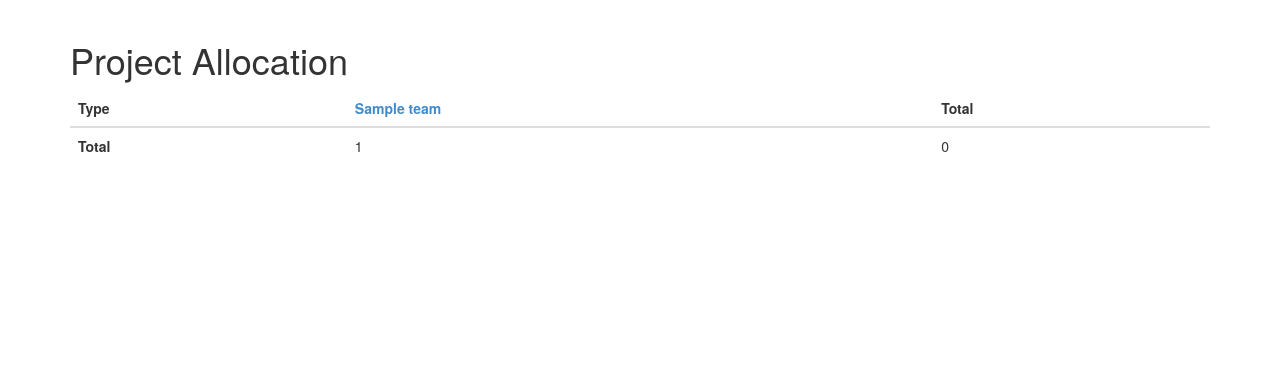
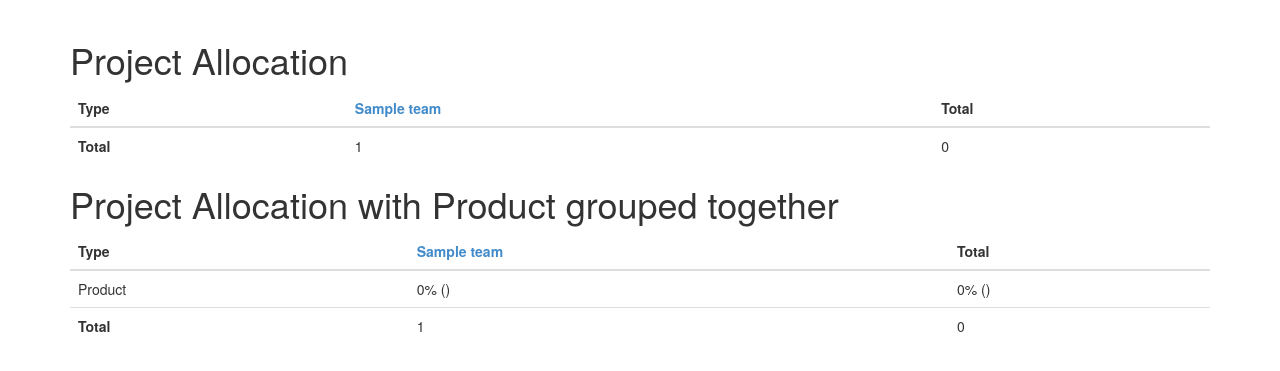
Before and after one commit to annado/bigboard, a Rails app: page /boards/1/allocation in a window 1280 px wide. Shown: the part 52-423 px from the top of the page. Run offline with Rails 7, Linux system fonts and the light colour scheme; a user stored in the database is signed in; tables that the repository leaves empty hold one stand-in row (values such as "Sample post"); data that the repository does not hold is empty; parts of the project's set-up code (start-up, migrations or seed data) failed here and were passed over; some libraries are stand-ins or nearby versions.

Commit message:
show allocation by initiative and also group product initiatives

```diff
--- a/app/controllers/boards_controller.rb
+++ b/app/controllers/boards_controller.rb
@@ -151,8 +151,47 @@
         end
       end
     end
+
+    # group together product initiatives
+    @allocations_product_bucket = {}
+    @allocations_product_bucket[:total] = 0
+    @allocations_product_bucket[:product] = {}
+
+    @initiatives.each do |i|
+      if product_initiative?(i)
+        @allocations_product_bucket[:product][:total] = 0
+        @allocations_product_bucket[:product][:people] = {}
+        @teams.each do |t|
+          @allocations_product_bucket[:product][:people][t] = []
+        end
+      else
+        @allocations_product_bucket[i] = {}
+        @allocations_product_bucket[i][:total] = 0
+        @allocations_product_bucket[i][:people] = {}
+        @teams.each do |t|
+          @allocations_product_bucket[i][:people][t] = []
+        end
+      end
+    end
+
+    @teams.each do |t|
+      t.people.each do |p|
+        if p.active_project_count != 0
+          person_initiative = p.active_projects.first.initiative
+          if !person_initiative.completed
+            @allocations_product_bucket[:total] += 1
+            if product_initiative?(person_initiative)
+              @allocations_product_bucket[:product][:total] += 1
+              @allocations_product_bucket[:product][:people][t].push(p)
+            else
+              @allocations_product_bucket[person_initiative][:total] += 1
+              @allocations_product_bucket[person_initiative][:people][t].push(p)
+            end
+          end
+        end
+      end
+    end
   end
-
 
   # GET /boards/1/changelog
   def changelog
--- a/app/helpers/application_helper.rb
+++ b/app/helpers/application_helper.rb
@@ -40,4 +40,9 @@
     num_weeks(deadline, nil) > -1
   end
 
+   def product_initiative?(initiative)
+    initiative.name.include?("*")
+  end
+
+
 end
--- a/app/models/person.rb
+++ b/app/models/person.rb
@@ -20,15 +20,6 @@
 
   def active_project_count
     self.active_projects.size
-  end
-
-  def on_initiative?(type)
-    if ["Support Engineering", "Service Quality", "Engineering Systems", "Market Adoption"].include?(type) && self.active_project_count != 0
-      type == self.active_projects.first.initiative.name
-    else
-      return false
-    end
-
   end
 
   def initiative_owner?
--- a/app/views/boards/allocation.html.erb
+++ b/app/views/boards/allocation.html.erb
@@ -12,6 +12,7 @@
   </thead>
   <tbody>
 <% @board.initiatives.where(:completed => false).each do |i| %>
+<% if !product_initiative?(i) %>
     <tr>
       <td><%= i.name %></td>
 <% @teams.each do |t| %>
@@ -23,11 +24,73 @@
     <tr>
  <% end %>
     <tr>
+<% end %>
+<% @board.initiatives.where(:completed => false).each do |i| %>
+<% if product_initiative?(i) %>
+    <tr>
+      <td><%= i.name %></td>
+<% @teams.each do |t| %>
+      <td title="<%= @allocations[i][:people][t].collect {|x| x.name} %>"><%= display_percentage @allocations[i][:people][t].size, t.people.size %>
+      </td>
+<% end %>
+      <td><%= display_percentage @allocations[i][:total], @allocations[:total] %></td>
+    </tr>
+    <tr>
+ <% end %>
+    <tr>
+<% end %>
       <th>Total</th>
 <% @teams.each do |t| %>
       <td><%= t.people.size %></td>
 <% end %>
       <td><%= @allocations[:total] %></td>
+    </tr>
+  </tbody>
+</table>
+
+
+
+<h1>Project Allocation with Product grouped together</h1>
+
+<table class="table table-grid">
+  <thead>
+    <tr>
+      <th>Type</th>
+<% @teams.each do |t| %>
+      <th><%= link_to t.name, board_team_path(@board, t) %></th>
+<% end %>
+      <th>Total</th>
+    </tr>
+  </thead>
+  <tbody>
+<% @board.initiatives.where(:completed => false).each do |i| %>
+<% if !product_initiative?(i) %>
+  <tr>
+      <td><%= i.name %></td>
+<% @teams.each do |t| %>
+      <td title="<%= @allocations_product_bucket[i][:people][t].collect {|x| x.name} %>"><%= display_percentage @allocations_product_bucket[i][:people][t].size, t.people.size %>
+      </td>
+<% end %>
+      <td><%= display_percentage @allocations_product_bucket[i][:total], @allocations_product_bucket[:total] %></td>
+    </tr>
+    <tr>
+ <% end %>
+ <% end %>
+     <tr>
+      <td> Product </td>
+<% @teams.each do |t| %>
+      <td title="<%= @allocations_product_bucket[:product][:people][t].collect {|x| x.name} %>"><%= display_percentage @allocations_product_bucket[:product][:people][t].size, t.people.size %>
+      </td>
+<% end %>
+      <td><%= display_percentage @allocations_product_bucket[:product][:total], @allocations_product_bucket[:total] %></td>
+    </tr>
+    <tr>
+    <tr>
+      <th>Total</th>
+<% @teams.each do |t| %>
+      <td><%= t.people.size %></td>
+<% end %>
+      <td><%= @allocations_product_bucket[:total] %></td>
     </tr>
   </tbody>
 </table>
```
